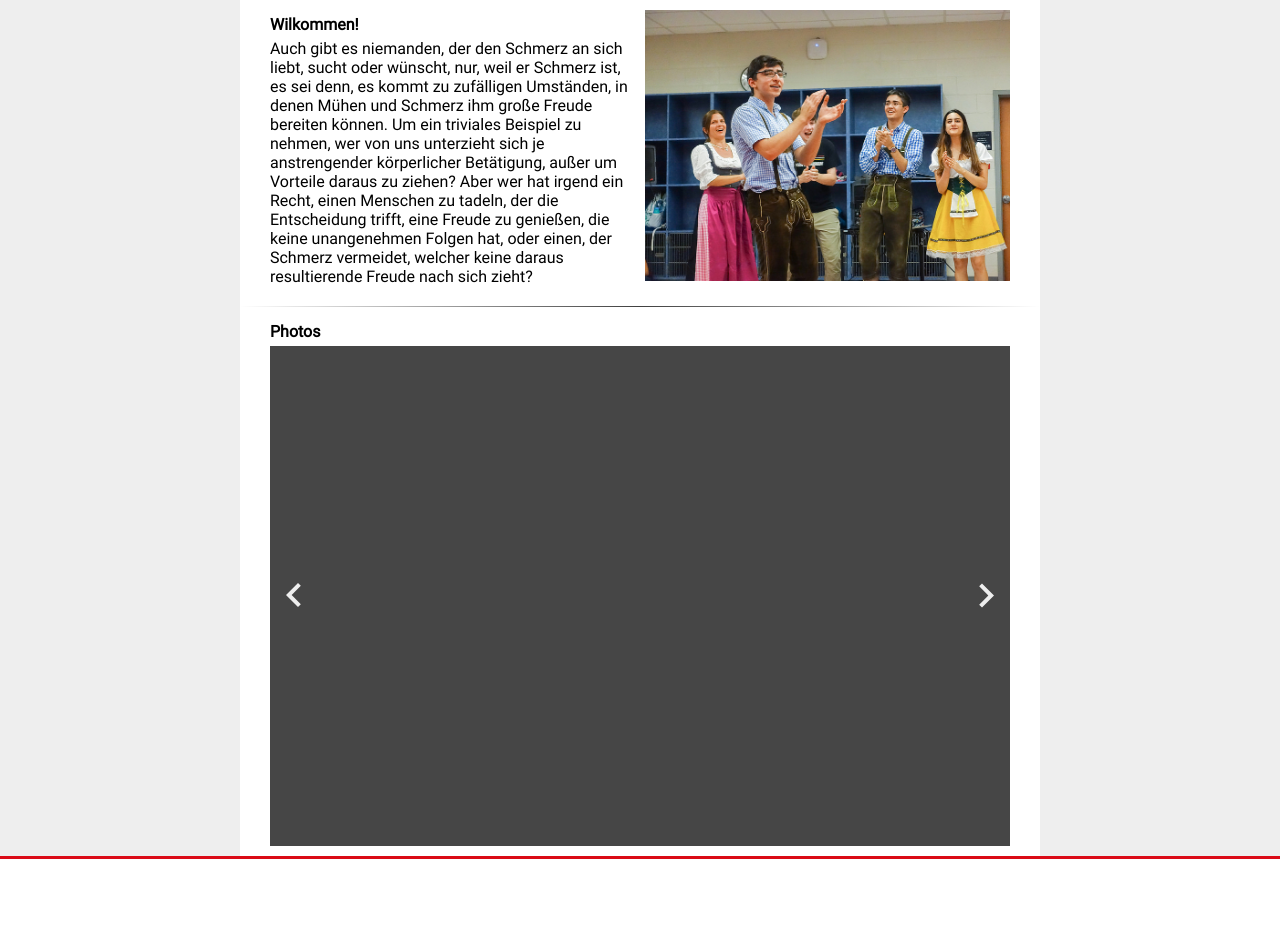
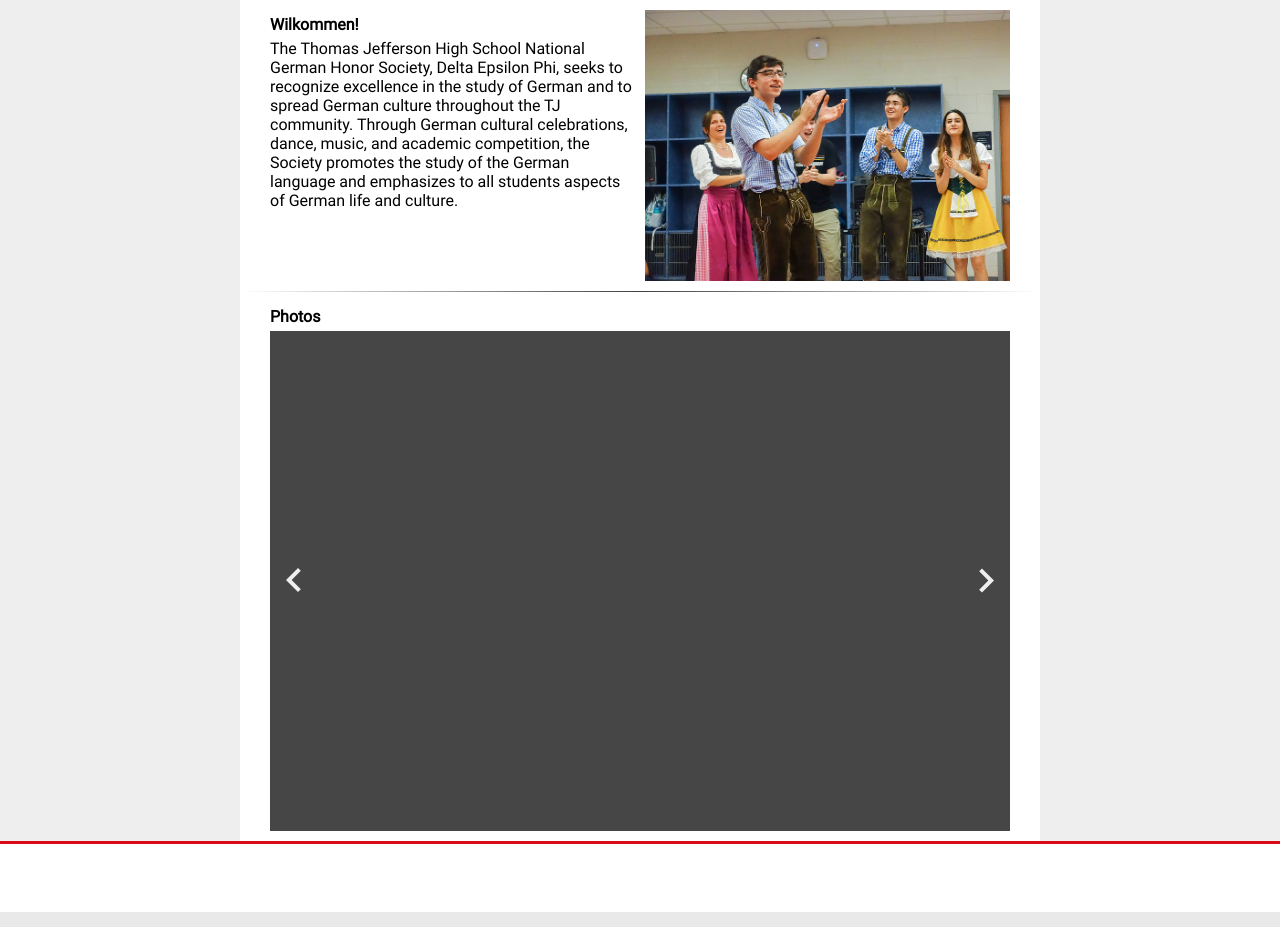
Before and after one commit to tjghs/ghswebsite, a Flask app: page / in a window 1280 px wide. Shown: the part 71-998 px from the top of the page. Run offline with Flask 2, Linux system fonts and the light colour scheme.

Commit message:
Add new welcome message

```diff
--- a/templates/index.html
+++ b/templates/index.html
@@ -28,7 +28,7 @@
                     <div id="welcome">
                         <div id="welcome-text">
                             <h1>Wilkommen!</h1>
-                            <p>Auch gibt es niemanden, der den Schmerz an sich liebt, sucht oder wünscht, nur, weil er Schmerz ist, es sei denn, es kommt zu zufälligen Umständen, in denen Mühen und Schmerz ihm große Freude bereiten können. Um ein triviales Beispiel zu nehmen, wer von uns unterzieht sich je anstrengender körperlicher Betätigung, außer um Vorteile daraus zu ziehen? Aber wer hat irgend ein Recht, einen Menschen zu tadeln, der die Entscheidung trifft, eine Freude zu genießen, die keine unangenehmen Folgen hat, oder einen, der Schmerz vermeidet, welcher keine daraus resultierende Freude nach sich zieht?</p>
+                            <p>The Thomas Jefferson High School National German Honor Society, Delta Epsilon Phi, seeks to recognize excellence in the study of German and to spread German culture throughout the TJ community. Through German cultural celebrations, dance, music, and academic competition, the Society promotes the study of the German language and emphasizes to all students aspects of German life and culture.</p>
                         </div>
                         <div id="welcome-image">
                             <img src="images/welcome.jpg" alt="welcome.jpg" />
```
